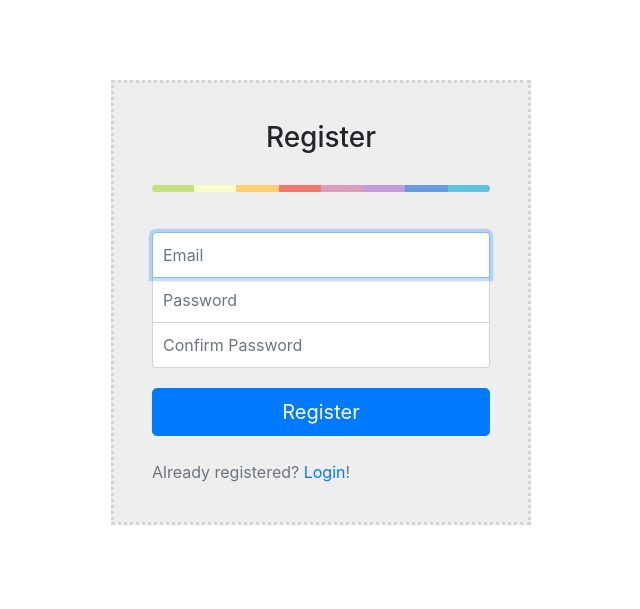
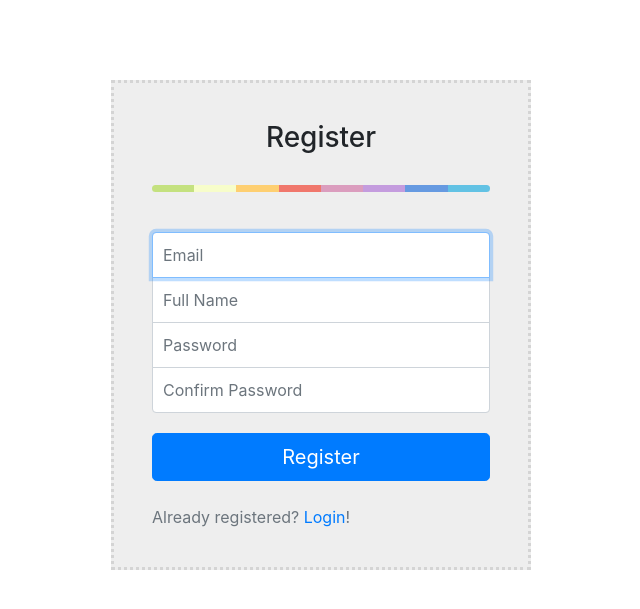
Before and after one commit to SirPryderi/CSCU9W6, a PHP site: page /register in a window 1280 px wide. Shown: the top 609 px of the page, without its empty margins (319-959 px from the left). Run offline with PHP 8.4, Linux system fonts and the light colour scheme; style sheets or scripts are compiled from the project's sources.

Commit message:
Add name field

```diff
--- a/docker-images/db/database.sql
+++ b/docker-images/db/database.sql
@@ -4,6 +4,7 @@ create table users
 (
   id       serial primary key,
   email    varchar(50) unique not null,
+  name     varchar(50)        not null,
   password varchar(128)       not null,
   salt     varchar(128)       not null
 );
--- a/src/assets/js/validator.js
+++ b/src/assets/js/validator.js
@@ -9,6 +9,18 @@ window.$ = $;
 function validateEmail(email) {
     const re = /^(([^<>()\[\]\\.,;:\s@"]+(\.[^<>()\[\]\\.,;:\s@"]+)*)|(".+"))@((\[[0-9]{1,3}\.[0-9]{1,3}\.[0-9]{1,3}\.[0-9]{1,3}\])|(([a-zA-Z\-0-9]+\.)+[a-zA-Z]{2,}))$/;
     return re.test(String(email).toLowerCase());
+}
+
+function validateName(name) {
+    if (typeof name !== "string") {
+        return false;
+    }
+
+    if (name.length < 3) {
+        return false;
+    }
+
+    return true;
 }
 
 $.fn.validate = function () {
@@ -27,10 +39,22 @@ $(() => {
     const passwordConfirmField = $('input.password-confirm');
     const passwordField = $('input[type=password]');
     const emailField = $('input[type=email]');
+    const nameField = $('input[name=name]');
     const emailRegisterField = $('#form-register input[type=email]');
     const passwordMessage = $('#password-info-message');
 
     const confirmExists = passwordConfirmField.length > 0;
+
+    nameField.keyup(function () {
+        const elem = $(this);
+        const value = elem.val();
+
+        if (validateName(value)) {
+            elem.validate();
+        } else {
+            elem.invalidate();
+        }
+    });
 
     emailField.keyup(function () {
         const elem = $(this);
@@ -47,22 +71,24 @@ $(() => {
         const elem = $(this);
         const value = elem.val();
 
-        const number = 2;
+        const minLength = 8;
 
-        if (value.length > number) {
+        if (value.length > minLength) {
             elem.validate();
-            passwordMessage.text(`Nice password!`);
+            passwordMessage.text("Nice password!");
         } else {
             elem.invalidate();
-            passwordMessage.text(`Password must be at least ${number} characters long`);
+            passwordMessage.text(`Password must be at least ${minLength} characters long`);
             return;
         }
+
+        // TODO improve password strictness
 
         if (confirmExists && passwordConfirmField.val().length > 0) {
             if (passwordField.val() !== passwordConfirmField.val()) {
                 passwordField.invalidate();
                 passwordConfirmField.invalidate();
-                passwordMessage.text(`Passwords do not match.`);
+                passwordMessage.text("Passwords do not match.");
             } else {
                 passwordMessage.text("Password match!");
                 passwordMessage.validate();
--- a/src/register.php
+++ b/src/register.php
@@ -23,13 +23,14 @@ Paginator::makeHeader('Register');
                 <?php Paginator::errorNotification() ?>
 
                 <div class="input-group-cluster">
-                    <input type="email" class="form-control" name="email" placeholder="Email" required="required"
-                           autofocus=""/>
-                    <input type="password" class="form-control password" name="password" placeholder="Password" required=""/>
+                    <input type="email" class="form-control" name="email" placeholder="Email" required="" autofocus=""/>
+                    <input type="text" class="form-control" name="name" placeholder="Full Name" required=""/>
+                    <input type="password" class="form-control password" name="password" placeholder="Password"
+                           required=""/>
+                    <input type="password" class="form-control password-confirm" name="password-confirm"
+                           placeholder="Confirm Password" required=""/>
+                </div>
 
-                    <input type="password" class="form-control password-confirm" name="password-confirm" placeholder="Confirm Password"
-                           required=""/>
-                </div>
                 <p class="text-muted" id="password-info-message"></p>
 
                 <input type="hidden" name="action" value="register"/>
--- a/src/rest/index.php
+++ b/src/rest/index.php
@@ -54,9 +54,10 @@ function handleAction($action): void
 
     switch ($action) {
         case 'register':
+            $name = filter_input(INPUT_POST, 'name', FILTER_SANITIZE_STRING);
             $password = filter_input(INPUT_POST, 'password', FILTER_SANITIZE_EMAIL);
             $passwordConfirm = filter_input(INPUT_POST, 'password-confirm', FILTER_SANITIZE_EMAIL);
-            User::createUser($email, $password, $passwordConfirm);
+            User::createUser($email, $name, $password, $passwordConfirm);
             break;
         case 'login':
             $password = filter_input(INPUT_POST, 'password', FILTER_SANITIZE_EMAIL);
```
Also changed, not shown: src/php/User.php (+24 -8 lines).
